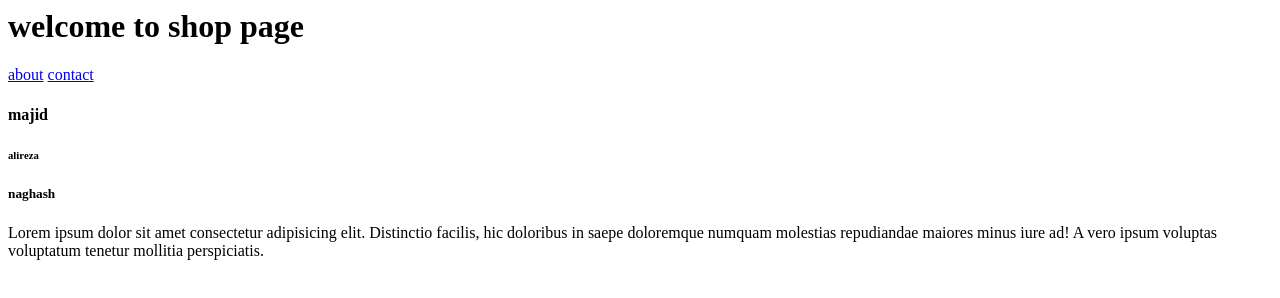
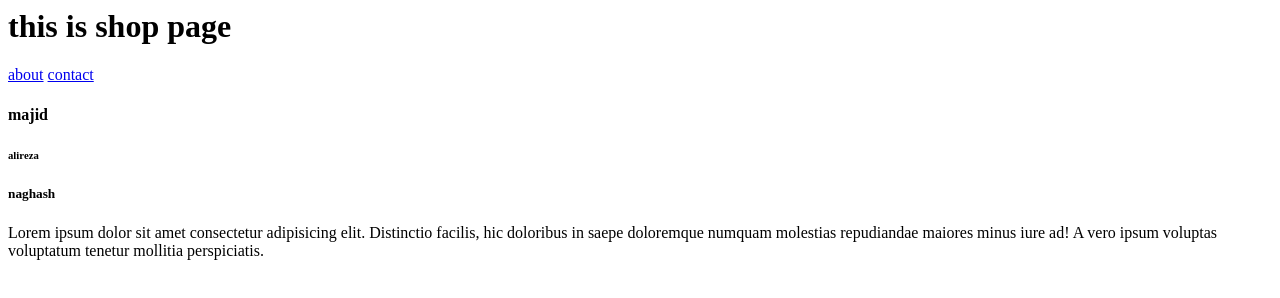
Before and after one commit to AlirezaNG/project, a plain HTML site: page shop.html in a window 1280 px wide. Drawn offline with Linux system fonts and the light colour scheme.

Commit message:
Add (this is) to tag h1

```diff
--- a/shop.html
+++ b/shop.html
@@ -6,7 +6,7 @@
     <title>shop page</title>
   </head>
   <body>
-    <h1>welcome to shop page</h1>
+    <h1>this is shop page</h1>
     <header>
         <nav>
             <a href="about.html">about</a>
```
